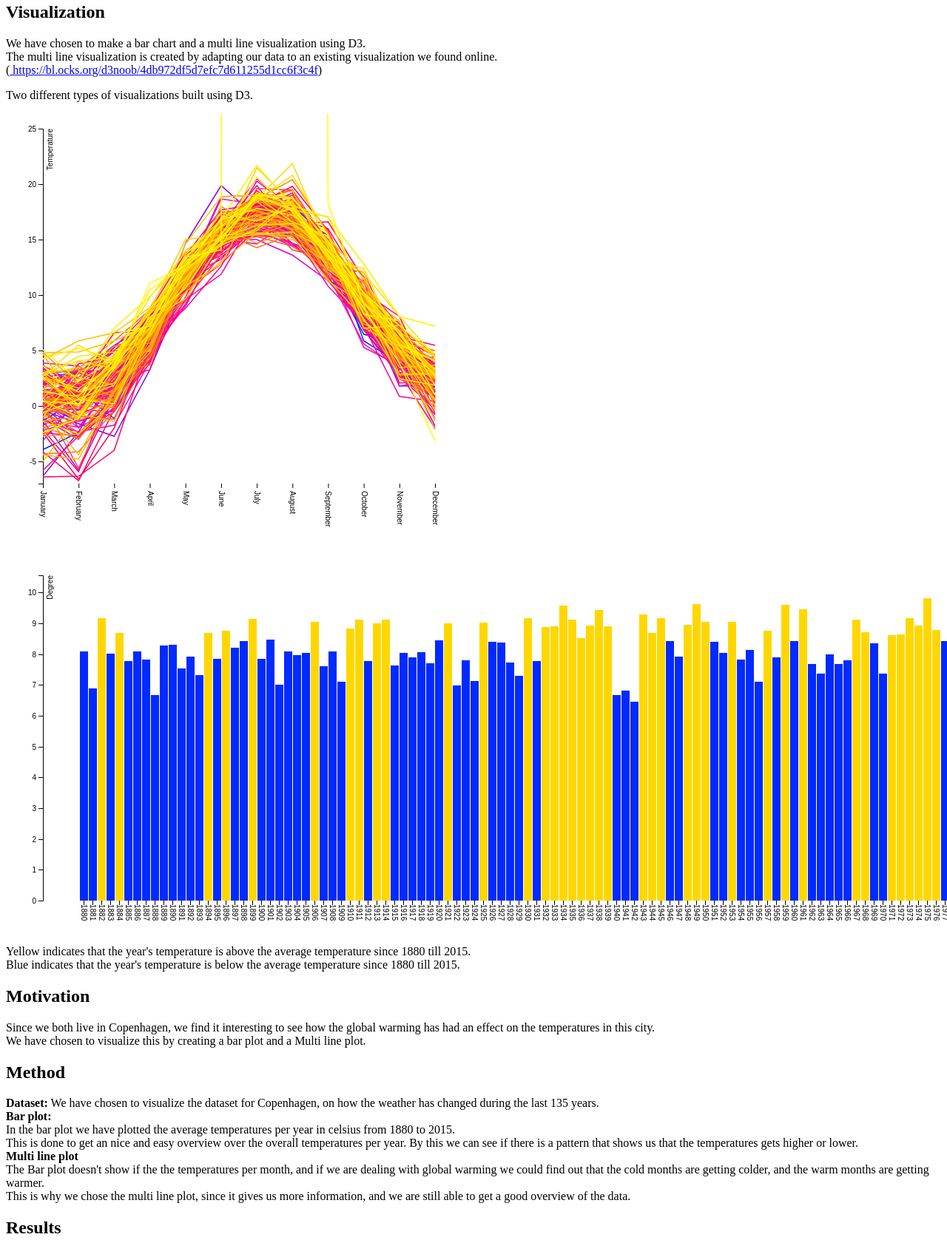
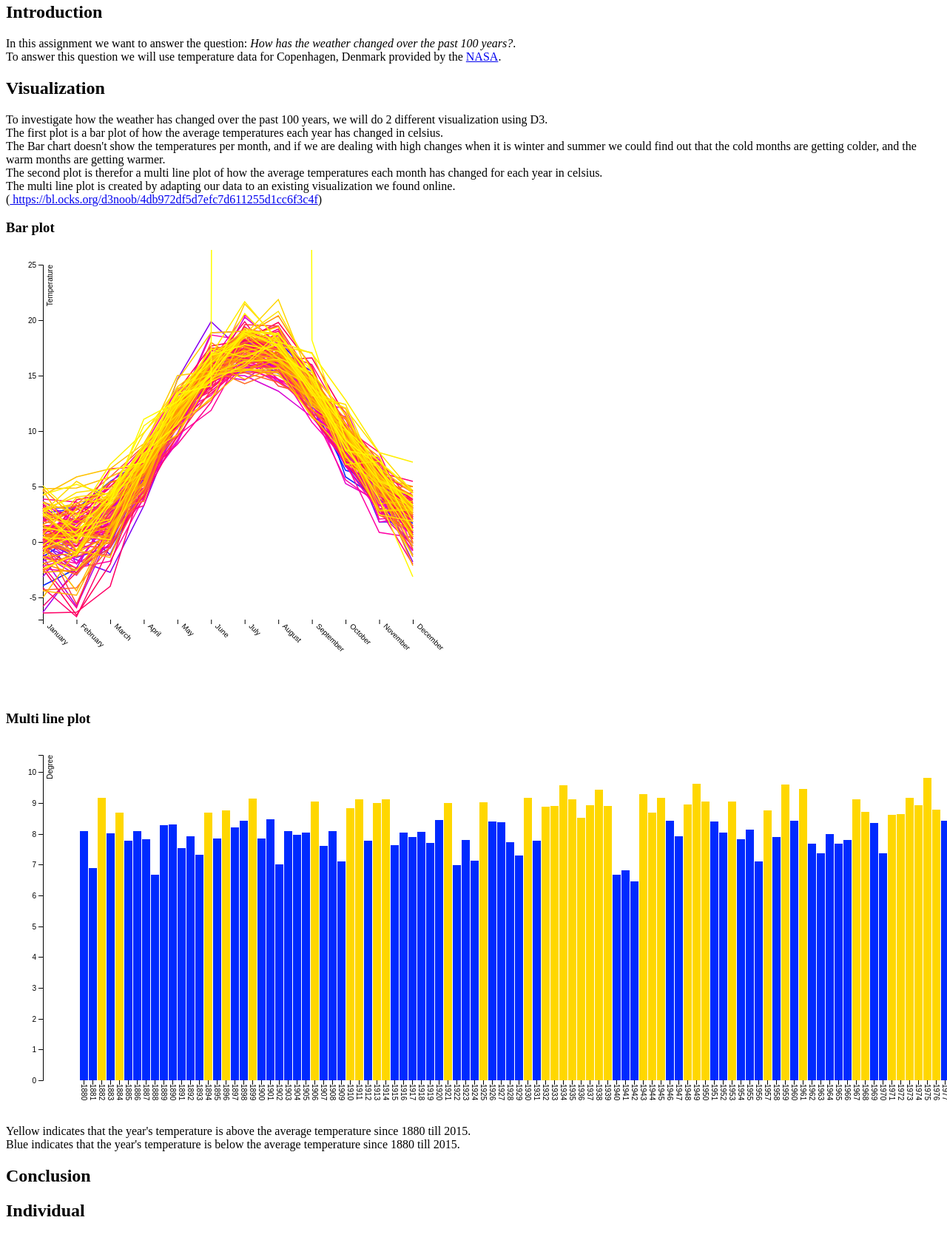
Before and after one commit to rcoor/IDEassignment2, a website: page index.html in a window 1280 px wide. Shown: the part 77-1754 px from the top of the page at 74% size. Drawn offline with nearby package versions, Linux system fonts and the light colour scheme.

Commit message:
motivation and method

```diff
--- a/index.html
+++ b/index.html
@@ -64,16 +64,24 @@
 
 <body>
     <h1>Project 2 - Temperature Data</h1>
+    <h2>Introduction</h2>
+    In this assignment we want to answer the question: <i>How has the weather changed over the past 100 years?</i>.
+    <br/>
+    To answer this question we will use temperature data for Copenhagen, Denmark provided by the <a href="http://data.giss.nasa.gov/gistemp/station_data/">NASA</a>.
+
     <h2>Visualization</h2>
-    <p>
-        We have chosen to make a bar chart and a multi line visualization using D3.
-        <br/>
-        The multi line visualization is created by adapting our data to an existing visualization we found online.
-        <br/>
-        (<a href="https://bl.ocks.org/d3noob/4db972df5d7efc7d611255d1cc6f3c4f">
+    To investigate how the weather has changed over the past 100 years, we will do 2 different visualization using D3.<br/>
+    The first plot is a bar plot of how the average temperatures each year has changed in celsius.<br/>
+    The Bar chart doesn't show the temperatures per month, and if we are dealing with high changes when it is winter and summer we could
+    find out that the cold months are getting colder, and the warm months are getting warmer.<br/>
+    The second plot is therefor a multi line plot of how the average temperatures each month has changed for each year in celsius.
+    <br/>
+    The multi line plot is created by adapting our data to an existing visualization we found online.
+    <br/>
+    (<a href="https://bl.ocks.org/d3noob/4db972df5d7efc7d611255d1cc6f3c4f">
         https://bl.ocks.org/d3noob/4db972df5d7efc7d611255d1cc6f3c4f</a>)
-    </p>
-    <p>Two different types of visualizations built using D3.</p>
+
+    <h3>Bar plot</h3>
     <div class="multiLine">
         <svg width="600" height="600"></svg>
     </div>
@@ -81,6 +89,9 @@
 
     </div>
 
+    <!-- Results here-->
+
+    <h3>Multi line plot</h3>
     <div class="barChart">
         <svg width="1800" height="500"></svg>
         <p>
@@ -90,34 +101,7 @@
         </p>
     </div>
 
-    <h2>Motivation</h2>
-    <p>
-        Since we both live in Copenhagen, we find it interesting to see how the global warming has had an effect on the
-        temperatures in this city.
-        <br/>
-        We have chosen to visualize this by creating a bar plot and a Multi line plot.
-    </p>
-    <h2>Method</h2>
-    <p>
-        <b>Dataset:</b>
-        We have chosen to visualize the dataset for Copenhagen, on how the weather has changed during the last 135 years.
-        <br/>
-        <b>Bar plot:</b><br/>
-        In the bar plot we have plotted the average temperatures per year in celsius from 1880 to 2015.
-        <br/>
-        This is done to get an nice and easy overview over the overall temperatures per year. By this we can see if
-        there is a pattern that shows us that the temperatures gets higher or lower.
-        <br/>
-        <b>Multi line plot</b>
-        <br/>
-        The Bar plot doesn't show if the the temperatures per month, and if we are dealing with global warming we could
-        find out that the cold months are getting colder, and the warm months are getting warmer.
-        <br/>
-        This is why we chose the multi line plot, since it gives us more information, and we are still able to get a
-        good overview of the data.
-    </p>
-
-    <h2>Results</h2>
+    <!-- Results here-->
 
     <h2>Conclusion</h2>
 
--- a/script.js
+++ b/script.js
@@ -42,7 +42,7 @@ function temperatureChange() {
     // set the dimensions and margins of the graph
 
     var svg = d3.select(".multiLine svg"),
-        margin = { top: 20, right: 20, bottom: 100, left: 50 },
+        margin = { top: 20, right: 50, bottom: 100, left: 50 },
         width = +svg.attr("width") - margin.left - margin.right,
         height = +svg.attr("height") - margin.top - margin.bottom,
         g = svg.append("g").attr("transform", "translate(" + margin.left + "," + margin.top + ")");
@@ -86,7 +86,7 @@ function temperatureChange() {
                 .attr("y", 0)
                 .attr("x", 10)
                 .attr("dy", ".35em")
-                .attr("transform", "rotate(90)")
+                .attr("transform", "rotate(45)")
                 .style("text-anchor", "start");
 
             // Append the y-axis
```
